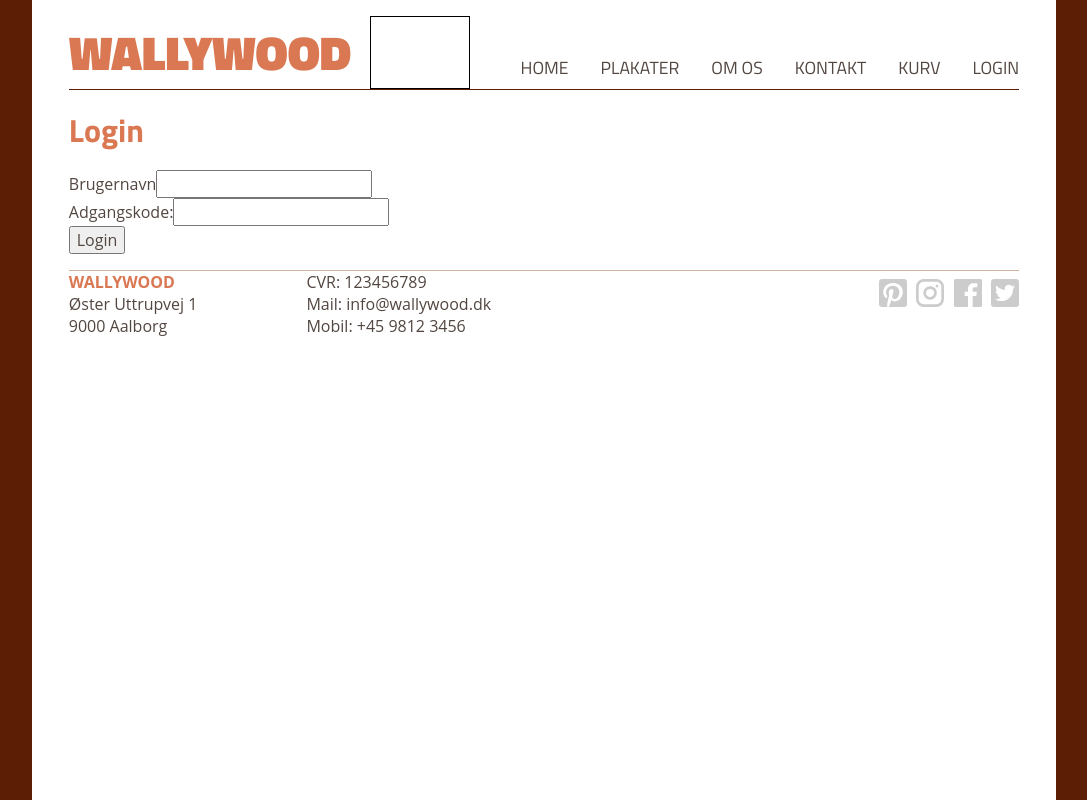
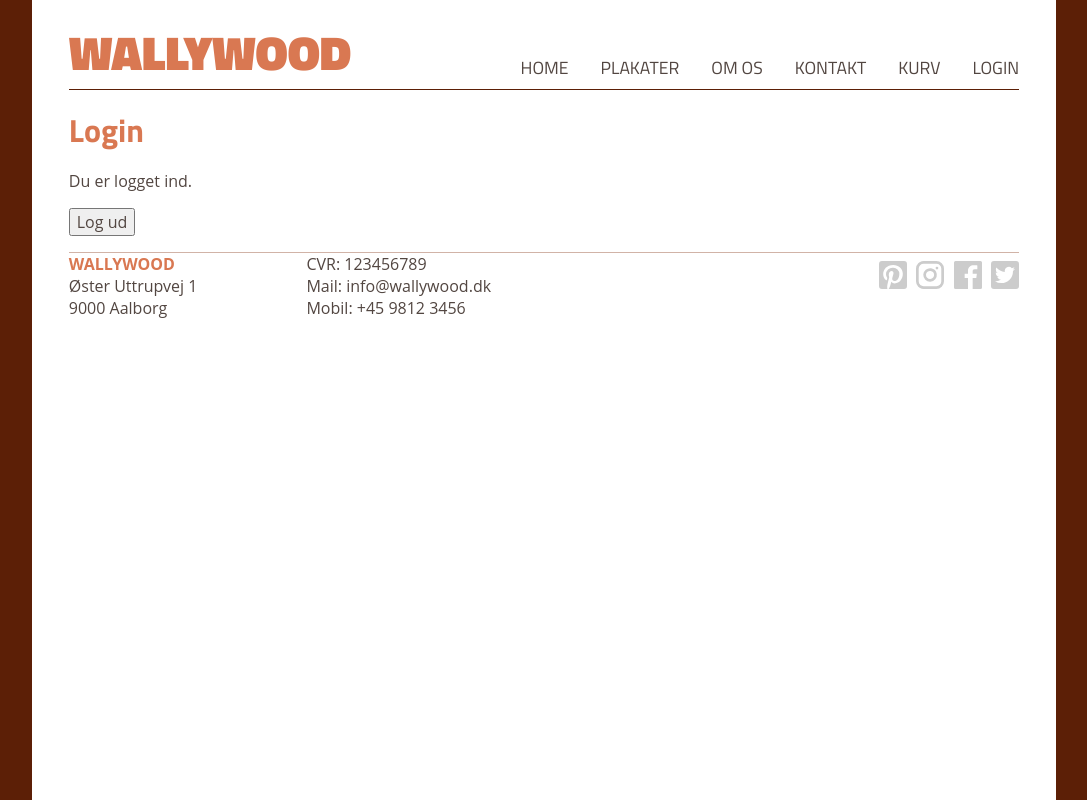
Before and after one commit to RasmusDahlJensen/Wallywood, a React (Create React App) app: page /login in a window 1280 px wide. Shown: the whole page, without its empty margins (96-1183 px from the left). Built offline with nearby package versions, Linux system fonts and the light colour scheme; some icons are missing.

Commit message:
fixed login and added svg

```diff
--- a/src/Pages/Cart/AddToCartButton.jsx
+++ b/src/Components/Cart/AddToCartButton.jsx
@@ -8,7 +8,7 @@ export const AddToCartButton = (props) => {
 	const { cartData, setCartData } = useCartData();
 	// console.log(cartData);
 
-	const submitToCart = () => {
+	const submitToCart = async () => {
 		console.log(props.id);
 		console.log(loginData);
 		const options = {
@@ -20,7 +20,11 @@ export const AddToCartButton = (props) => {
 		formdata.append("poster_id", props.id);
 		formdata.append("quantity", 1);
 		const endpoint = `http://localhost:4000/cart`;
-		const result = axios.post(endpoint, formdata, options);
+		const result = await axios.post(endpoint, formdata, options);
+		if (result.data) {
+			const newCartItems = await axios.get(endpoint, options);
+			setCartData(newCartItems.data);
+		}
 	};
 
 	return cartData.find((x) => x.poster_id === props.id) ? (
--- a/src/Components/Providers/CartProvider.jsx
+++ b/src/Components/Providers/CartProvider.jsx
@@ -12,7 +12,7 @@ export const CartProvider = ({ children }) => {
 		const getData = async () => {
 			const options = {
 				headers: {
-					Authorization: `Bearer ${loginData}`,
+					Authorization: `Bearer ${loginData.access_token}`,
 				},
 			};
 			const endpoint = `http://localhost:4000/cart`;
--- a/src/Pages/Login/Login.jsx
+++ b/src/Pages/Login/Login.jsx
@@ -5,21 +5,14 @@ import { useAuth } from "../../Components/Providers/AuthProvider";
 export const Login = () => {
 	const { loginData, setLoginData } = useAuth();
 
-	// console.log(`Login Provider ${loginData}`);
-
 	const submitHandle = async (e) => {
-		// console.log(e.target.form.password.value);
-
 		const formdata = new URLSearchParams();
 		formdata.append("username", e.target.form.username.value);
 		formdata.append("password", e.target.form.password.value);
-		console.log(...formdata);
-
 		const endpoint = `http://localhost:4000/login`;
 		try {
 			const result = await axios.post(endpoint, formdata);
-			console.log(result.data.access_token);
-			handleSessionData(result.data.access_token);
+			handleSessionData(result.data);
 		} catch (err) {
 			console.error(`Kunne ikke logge ind: ${err}`);
 		}
@@ -28,15 +21,22 @@ export const Login = () => {
 	const handleSessionData = (data) => {
 		if (data) {
 			sessionStorage.setItem("token", JSON.stringify(data));
+			setLoginData(data);
 		}
+	};
+
+	const Logout = () => {
+		sessionStorage.removeItem("token");
+		setLoginData("");
 	};
 
 	return (
 		<Layout title="Login">
+			{!loginData ? (
 				<form method="POST">
 					<div>
 						<label htmlFor="username">Brugernavn</label>
-					<input type="text" name="username" />
+						<input type="text" name="username" placeholder="admin@admin.dk" />
 					</div>
 					<div>
 						<label htmlFor="password">Adgangskode:</label>
@@ -48,6 +48,12 @@ export const Login = () => {
 						</button>
 					</div>
 				</form>
+			) : (
+				<div>
+					<p>Du er logget ind.</p>
+					<button onClick={() => Logout()}>Log ud</button>
+				</div>
+			)}
 		</Layout>
 	);
 };
--- a/src/Pages/Posters/Posters.jsx
+++ b/src/Pages/Posters/Posters.jsx
@@ -3,7 +3,7 @@ import { Outlet, useParams, NavLink } from "react-router-dom";
 import { useEffect, useState } from "react";
 import axios from "axios";
 import { Articlestyle, Posterstyle } from "./Posters.style";
-import { AddToCartButton } from "../Cart/AddToCartButton";
+import { AddToCartButton } from "../../Components/Cart/AddToCartButton";
 
 export const Posters = () => {
 	return (
@@ -72,7 +72,7 @@ export const PosterList = () => {
 								{poster.name}
 							</NavLink>
 							<p>Kr. {poster.price}</p>
-							<AddToCartButton id={data.id}>Læg i kurv</AddToCartButton>
+							<AddToCartButton id={poster.id}>Læg i kurv</AddToCartButton>
 						</li>
 					);
 				})}
```
Also changed, not shown: src/Assets/svg/icon_cart.svg (added), src/Assets/svg/icon_trash.svg (added), src/Components/Cart/AddToCartButton.style.js (renamed from src/Pages/Cart/AddToCartButton.style.js), src/Components/Cart/Cart.jsx (renamed from src/Pages/Cart/Cart.jsx), src/Components/Cart/CartIcon.jsx (renamed from src/Pages/Cart/CartIcon.jsx), src/Components/Cart/CartIcon.style.js (renamed from src/Pages/Cart/CartIcon.style.js). Lines whose indentation alone changed are shown as unchanged.
